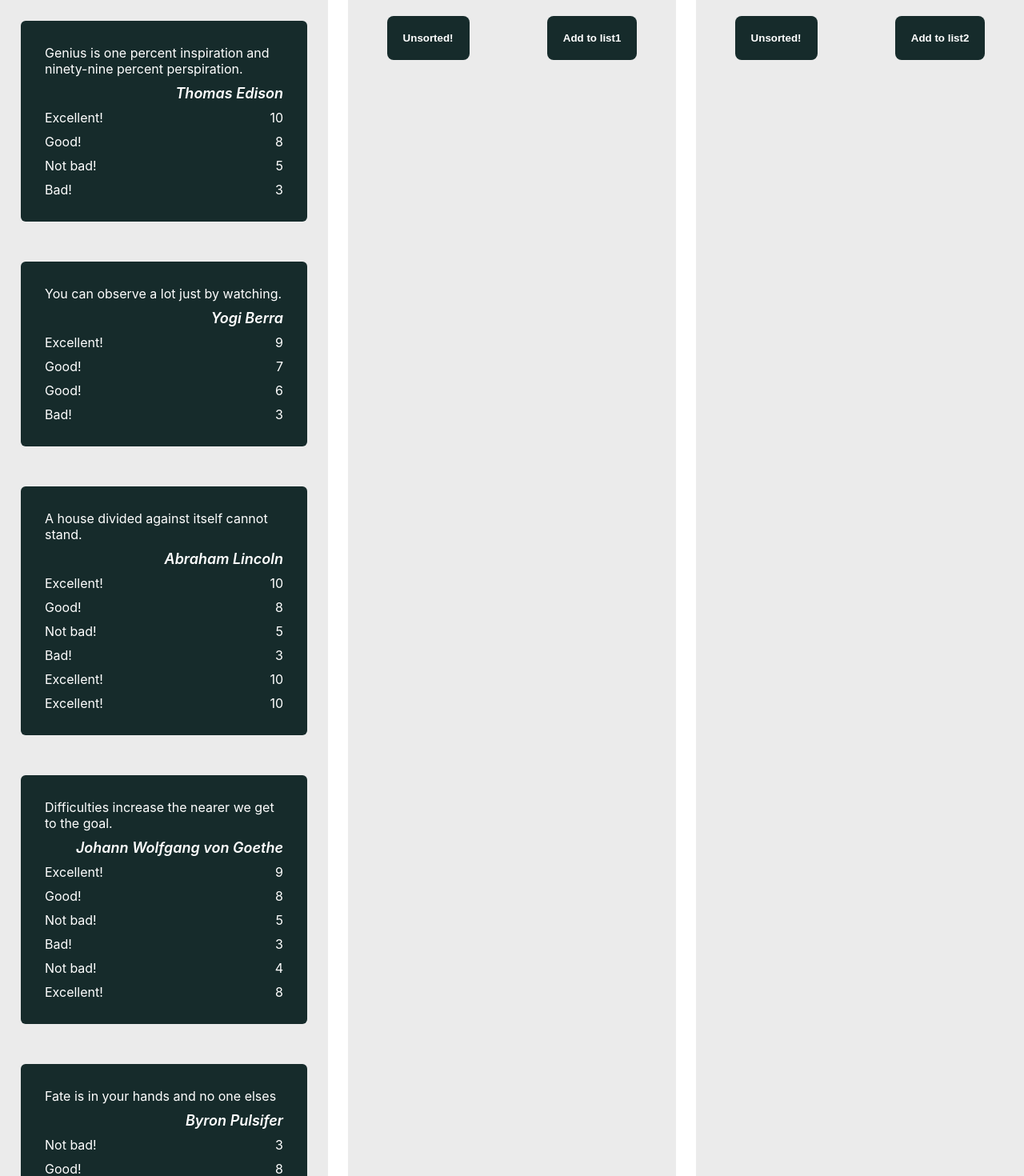
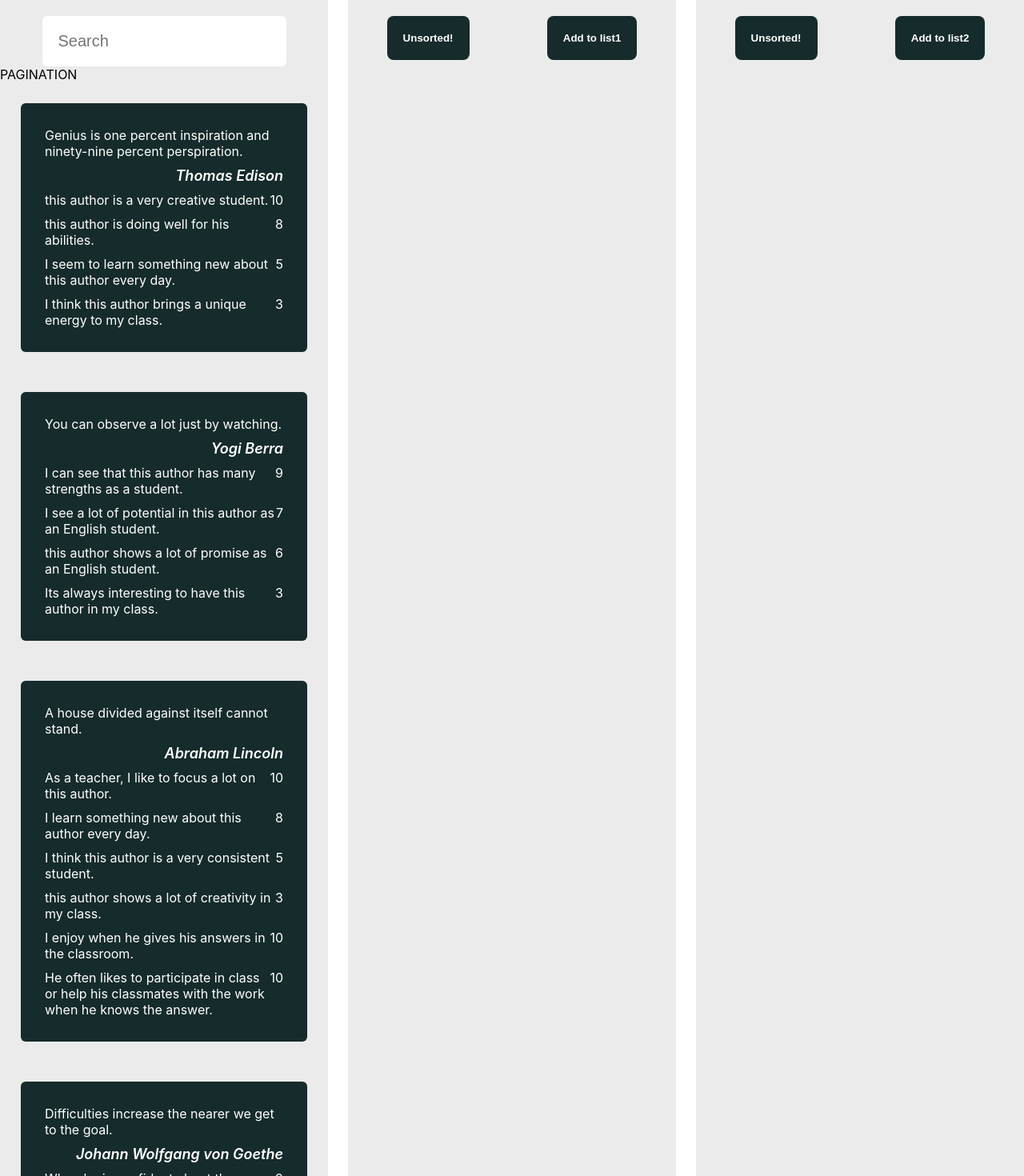
Before and after one commit to sevak995/Homework2, a React (Create React App) app: page / in a window 1280 px wide. Shown: the top 1470 px of the page at 80% size. Built offline with nearby package versions, Linux system fonts and the light colour scheme.

Commit message:
added Search

```diff
--- a/src/App.css
+++ b/src/App.css
@@ -49,6 +49,8 @@ html {
 .container {
   background-color: rgb(235, 235, 235);
   flex-basis: 500px;
+  display: flex;
+  flex-direction: column;
 }
 
 .btn,
@@ -90,3 +92,19 @@ html {
 .selected {
   background-color: #60491e;
 }
+
+form {
+  align-self: center;
+  padding-top: 2rem;
+}
+
+input {
+  padding: 2rem;
+  border-radius: 6px;
+  border: none;
+  font-size: 2rem;
+}
+
+input:focus-visible {
+  outline: none;
+}
--- /dev/null
+++ b/src/components/Pagination.js
@@ -0,0 +1,7 @@
+import { Component } from 'react';
+
+export default class Pagination extends Component {
+  render() {
+    return <div>PAGINATION</div>;
+  }
+}
--- a/src/components/Pool.js
+++ b/src/components/Pool.js
@@ -1,13 +1,44 @@
 import { Component } from 'react';
 import Quote from './Quote';
 import '../App.css';
+import Search from './Search';
+import Pagination from './Pagination';
 
 export default class Pool extends Component {
+  constructor(props) {
+    super(props);
+    this.state = { quotes: this.props.quotes };
+  }
+
+  queryHandler(query) {
+    const { quotes } = this.props;
+
+    const filteredQuotes = quotes.filter((quote) => {
+      if (query.trim().length < 3) {
+        return quotes;
+      }
+
+      const { text, author, comments } = quote;
+
+      const commentsText = comments.map((comment) => comment.text);
+
+      const searchArea = [text, author, ...commentsText];
+
+      return searchArea.find((text) =>
+        text.toLowerCase().includes(query.toLowerCase())
+      );
+    });
+
+    this.setState({ quotes: filteredQuotes });
+  }
+
   render() {
-    const { quotes } = this.props;
+    const { quotes } = this.state;
 
     return (
       <div className="container">
+        <Search query={(query) => this.queryHandler(query)} />
+        <Pagination />
         <ul className="quotes-list">
           {quotes.map((quote) => {
             return <Quote quoteData={quote} key={quote.id} />;
--- /dev/null
+++ b/src/components/Search.js
@@ -0,0 +1,19 @@
+import { Component } from 'react';
+import '../App.css';
+
+export default class Search extends Component {
+  searchHandler(query) {
+    this.props.query(query);
+  }
+
+  render() {
+    return (
+      <form>
+        <input
+          placeholder="Search"
+          onChange={(event) => this.searchHandler(event.target.value)}
+        />
+      </form>
+    );
+  }
+}
--- a/src/components/quotesData.js
+++ b/src/components/quotesData.js
@@ -3,10 +3,16 @@ export const quotes = [
     text: 'Genius is one percent inspiration and ninety-nine percent perspiration.',
     author: 'Thomas Edison',
     comments: [
-      { text: 'Excellent!', value: 10 },
-      { text: 'Good!', value: 8 },
-      { text: 'Not bad!', value: 5 },
-      { text: 'Bad!', value: 3 },
+      { text: 'this author is a very creative student.', value: 10 },
+      { text: 'this author is doing well for his abilities.', value: 8 },
+      {
+        text: 'I seem to learn something new about this author every day.',
+        value: 5,
+      },
+      {
+        text: 'I think this author brings a unique energy to my class.',
+        value: 3,
+      },
     ],
     id: '1',
     sectionName: 'main',
@@ -15,10 +21,22 @@ export const quotes = [
     text: 'You can observe a lot just by watching.',
     author: 'Yogi Berra',
     comments: [
-      { text: 'Excellent!', value: 9 },
-      { text: 'Good!', value: 7 },
-      { text: 'Good!', value: 6 },
-      { text: 'Bad!', value: 3 },
+      {
+        text: 'I can see that this author has many strengths as a student.',
+        value: 9,
+      },
+      {
+        text: 'I see a lot of potential in this author as an English student.',
+        value: 7,
+      },
+      {
+        text: 'this author shows a lot of promise as an English student.',
+        value: 6,
+      },
+      {
+        text: 'Its always interesting to have this author in my class.',
+        value: 3,
+      },
     ],
     id: '2',
     sectionName: 'main',
@@ -27,12 +45,21 @@ export const quotes = [
     text: 'A house divided against itself cannot stand.',
     author: 'Abraham Lincoln',
     comments: [
-      { text: 'Excellent!', value: 10 },
-      { text: 'Good!', value: 8 },
-      { text: 'Not bad!', value: 5 },
-      { text: 'Bad!', value: 3 },
-      { text: 'Excellent!', value: 10 },
-      { text: 'Excellent!', value: 10 },
+      {
+        text: 'As a teacher, I like to focus a lot on this author.',
+        value: 10,
+      },
+      { text: 'I learn something new about this author every day.', value: 8 },
+      { text: 'I think this author is a very consistent student.', value: 5 },
+      { text: 'this author shows a lot of creativity in my class.', value: 3 },
+      {
+        text: 'I enjoy when he gives his answers in the classroom.',
+        value: 10,
+      },
+      {
+        text: 'He often likes to participate in class or help his classmates with the work when he knows the answer.',
+        value: 10,
+      },
     ],
     id: '3',
     sectionName: 'main',
@@ -41,12 +68,21 @@ export const quotes = [
     text: 'Difficulties increase the nearer we get to the goal.',
     author: 'Johann Wolfgang von Goethe',
     comments: [
-      { text: 'Excellent!', value: 9 },
-      { text: 'Good!', value: 8 },
-      { text: 'Not bad!', value: 5 },
-      { text: 'Bad!', value: 3 },
-      { text: 'Not bad!', value: 4 },
-      { text: 'Excellent!', value: 8 },
+      {
+        text: 'When he is confident about the answer, he loves to participate in class.',
+        value: 9,
+      },
+      { text: 'He likes participating in class activities.', value: 8 },
+      {
+        text: 'He gets very excited when he sees an opportunity to participate in class and show off his English skills.',
+        value: 5,
+      },
+      { text: 'I love when he participates in class.', value: 3 },
+      {
+        text: 'I always love the effort he puts forth whenever he participates in the classroom.',
+        value: 4,
+      },
+      { text: 'He loves to participate when he knows the answer.', value: 8 },
     ],
     id: '4',
     sectionName: 'main',
@@ -55,12 +91,30 @@ export const quotes = [
     text: 'Fate is in your hands and no one elses',
     author: 'Byron Pulsifer',
     comments: [
-      { text: 'Not bad!', value: 3 },
-      { text: 'Good!', value: 8 },
-      { text: 'Excellent!', value: 10 },
-      { text: 'Bad!', value: 2 },
-      { text: 'Not bad!', value: 4 },
-      { text: 'Excellent!', value: 8 },
+      {
+        text: 'He loves when he can use new words he learned in class.',
+        value: 3,
+      },
+      {
+        text: 'He has demonstrated that he is able to learn new vocabulary quite quickly when he wants to.',
+        value: 8,
+      },
+      {
+        text: 'I see him use new words he has learned in his work frequently.',
+        value: 10,
+      },
+      {
+        text: 'He has learned a lot of new vocabulary through the class readings and our lessons!',
+        value: 2,
+      },
+      {
+        text: 'He is being challenged to learn new words every day during my lessons.',
+        value: 4,
+      },
+      {
+        text: 'He seems to be acquiring a natural speaking grammar from listening English-speaking in class, which is great.',
+        value: 8,
+      },
     ],
     id: '5',
     sectionName: 'main',
```
